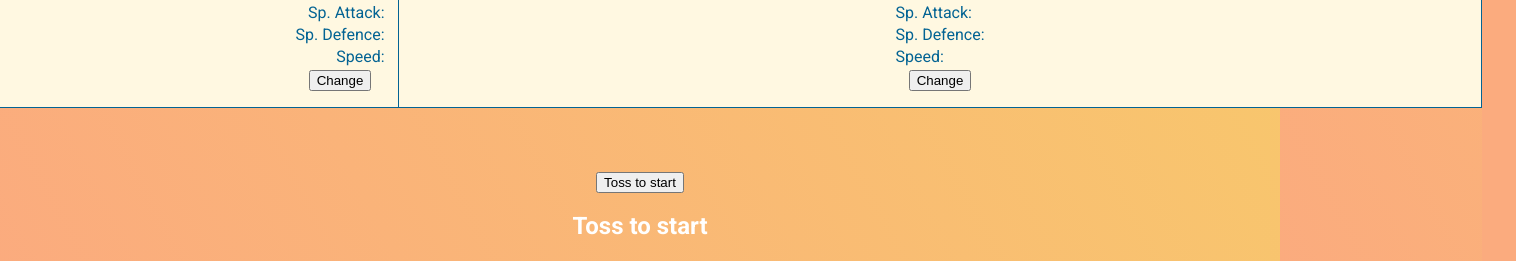
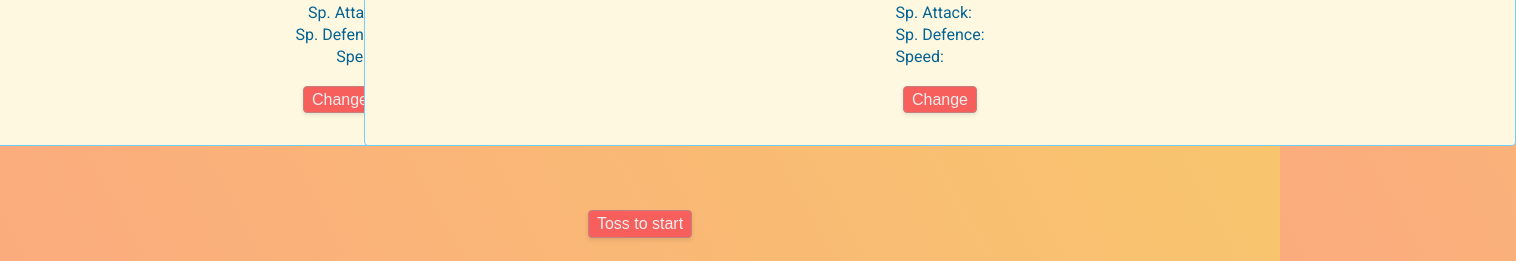
Before and after one commit to daidensacha/pokefight-reactapp, a React (Create React App) app: page /play/1 in a window 1280 px wide. Shown: the part 690-951 px from the top of the page, 1516 px wide, since content can reach past the window. Built offline with nearby package versions, Linux system fonts and the light colour scheme; no server answers.

Commit message:
Update button styles

```diff
--- a/src/components/Card.scss
+++ b/src/components/Card.scss
@@ -53,6 +53,25 @@
         }
         .base {
           color: var(--primary);
+        }
+        button {
+          color: var(--textColor);
+          background-color: #f65f5c;
+          border: 1px solid rgb(196, 128, 128);
+          border-radius: 0.25em;
+          padding: 0.15em .5em;
+          font-size: 1rem;
+          cursor: pointer;
+          line-height: 1.1;
+          background-color: #f65f5c;
+          box-shadow: 0px 2px 4px 0px rgba(0, 0, 0, 0.1);
+          transition: background-color 0.3s ease-in;
+          &:focus-visible {
+            outline: none;
+          }
+          &:hover {
+            background-color: #c64d4b;
+          }
         }
       }
     }
--- a/src/pages/Play.js
+++ b/src/pages/Play.js
@@ -46,7 +46,7 @@ const Play = () => {
   // change pokemon handler
   const changePokemonHandler = () => {
     setPlayerPokemonId(num());
-    setRandomPokemonId(num());
+    // setRandomPokemonId(num());
   };
 
 
--- a/src/pages/Play.scss
+++ b/src/pages/Play.scss
@@ -41,9 +41,10 @@
       flex-direction: column;
       align-items: center;
       justify-content: center;
+      border-radius: .25em;
       margin: 1em 0;
       padding: 1rem;
-      border: 1px solid var(--primary);
+      border: 1px solid #74cdf9;
       background-color: var(--bg-card);
       color: var(--primary);
       min-width: 50%;
@@ -56,6 +57,28 @@
           color: var(--primary);
         }
 
+      }
+      .footer {
+        button {
+          margin: 1em 0;
+          padding: 0.25em .5em;
+          border: 1px solid rgb(196, 128, 128);
+          border-radius: 0.25em;
+          background-color: var(--bg-card);
+          color: var(--textColor);
+          font-size: 1rem;
+          cursor: pointer;
+          line-height: 1.1;
+          background-color: #f65f5c;
+          box-shadow: 0px 2px 4px 0px rgba(0, 0, 0, 0.1);
+          transition: background-color 0.3s ease-in;
+          &:focus-visible {
+            outline: none;
+          }
+          &:hover {
+            background-color: #c64d4b;
+          }
+        }
       }
       p {
         font-size: 1rem;
@@ -80,4 +103,23 @@
     margin: 1em 0;
     width: 100%;
   }
+  button {
+    color: var(--textColor);
+    background-color: #f65f5c;
+    border: 1px solid rgb(196, 128, 128);
+    border-radius: 0.25em;
+    padding: 0.25em .5em;
+    font-size: 1rem;
+    cursor: pointer;
+    line-height: 1.1;
+    background-color: #f65f5c;
+    box-shadow: 0px 2px 4px 0px rgba(0, 0, 0, 0.1);
+    transition: background-color 0.3s ease-in;
+    &:focus-visible {
+      outline: none;
+    }
+    &:hover {
+      background-color: #c64d4b;
+    }
+  }
 }
```
